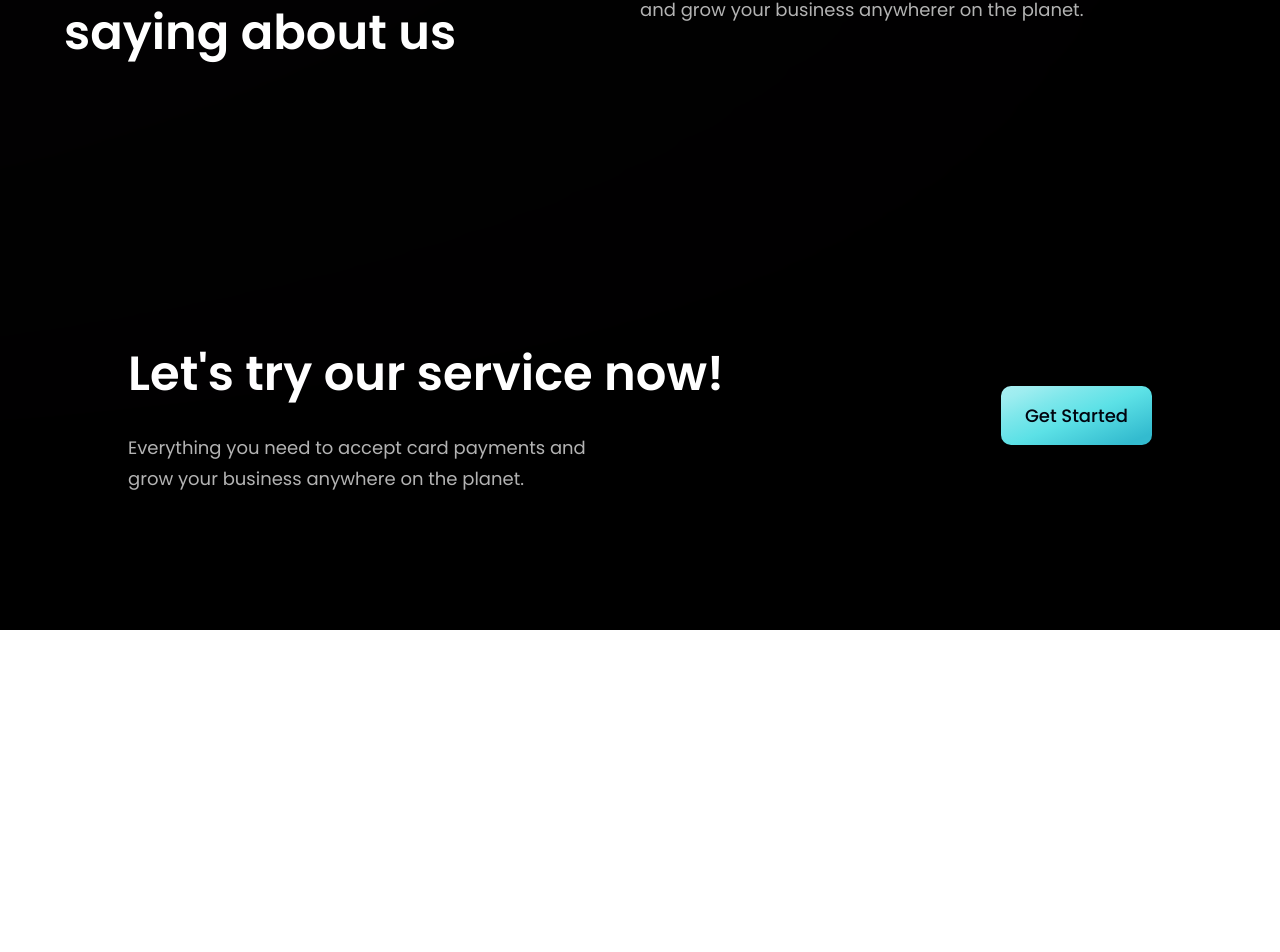
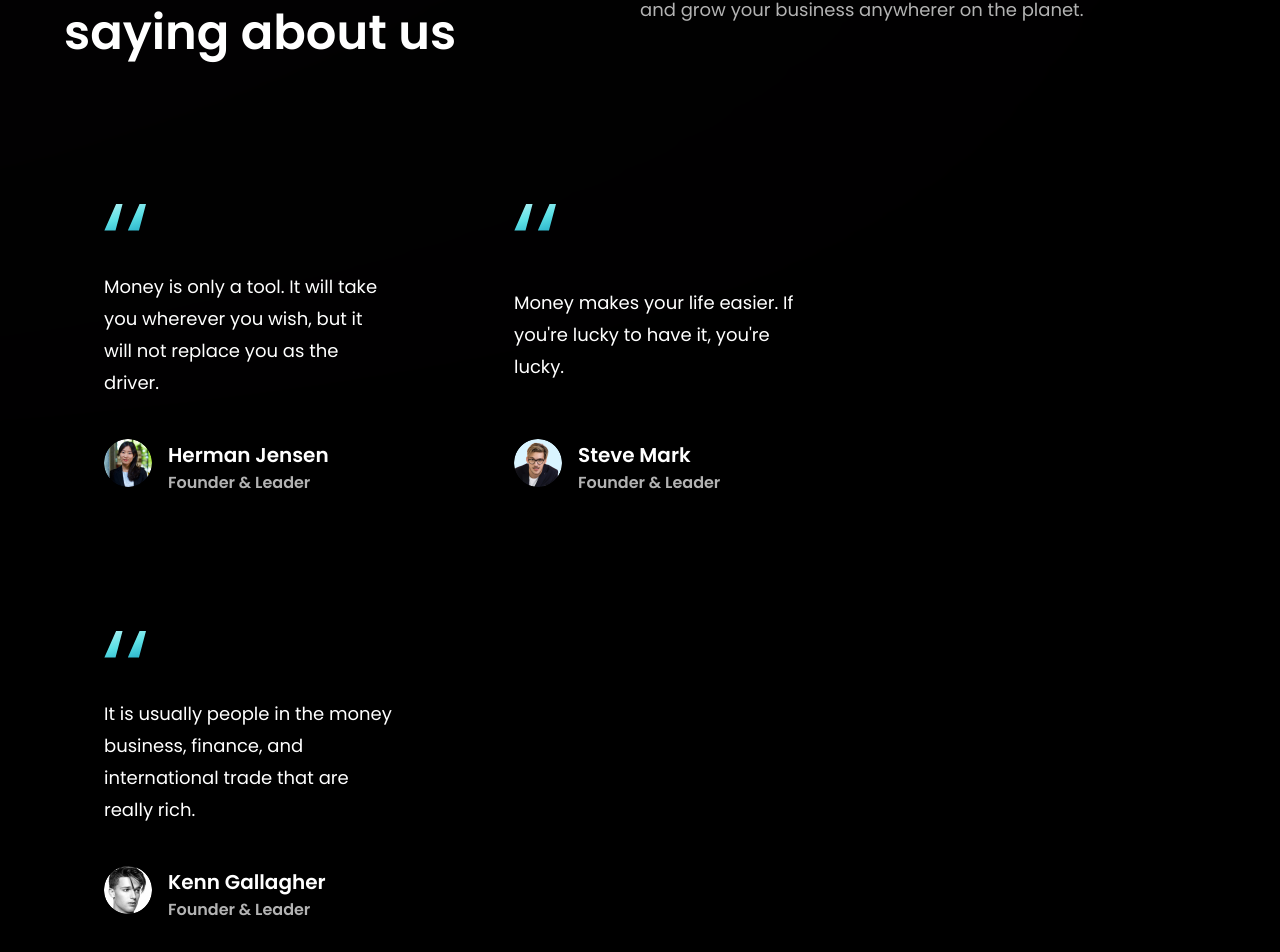
Before and after one commit to Raj-Thombare/HooBank, a React (Vite) app: page / in a window 1280 px wide. Shown: the part 2950-3902 px from the top of the page. Before the commit the page ends 3580 px from the top, so only its background shows below. Built offline with nearby package versions, Linux system fonts and the light colour scheme.

Commit message:
add feedback card component

```diff
--- /dev/null
+++ b/src/components/FeedbackCard.tsx
@@ -0,0 +1,38 @@
+import { quotes } from "../assets";
+
+type Props = {
+  content: string;
+  name: string;
+  title: string;
+  img: string;
+};
+
+const FeedbackCard: React.FC<Props> = ({ content, name, title, img }) => {
+  return (
+    <div className="flex justify-between flex-col px-10 py-12 rounded-[20px] max-w-[370px] md:mr-10 sm:mr-5 mr-0 my-5 feedback-card">
+      <img
+        src={quotes}
+        alt="double_quotes"
+        className="w-[42px] h-[27px] object-contain"
+      />
+      <p className="font-poppins font-normal text-[18px] leading-[32px] text-white my-10">
+        {content}
+      </p>
+
+      <div className="flex flex-row">
+        <img src={img} alt={name} className="w-[48px] h-[48px] rounded-full" />
+
+        <div className="flex flex-col ml-4">
+          <h4 className="font-poppins font-semibold text-[20px] leading-[32px] text-white">
+            {name}
+          </h4>
+          <p className="font-poppins font-semibold text-[16px] leading-[24px] text-dimWhite">
+            {title}
+          </p>
+        </div>
+      </div>
+    </div>
+  );
+};
+
+export default FeedbackCard;
--- a/src/components/Testimonials.tsx
+++ b/src/components/Testimonials.tsx
@@ -1,3 +1,6 @@
+import { feedback } from "../constants";
+import FeedbackCard from "./FeedbackCard";
+
 const Testimonials: React.FC = () => {
   return (
     <section
@@ -19,7 +22,9 @@
       </div>
 
       <div className="flex flex-wrap sm:justify-start justify-center w-full feedback-container relative z-[1]">
-
+        {feedback.map((card) => (
+          <FeedbackCard key={card.id} {...card} />
+        ))}
       </div>
     </section>
   );
```
